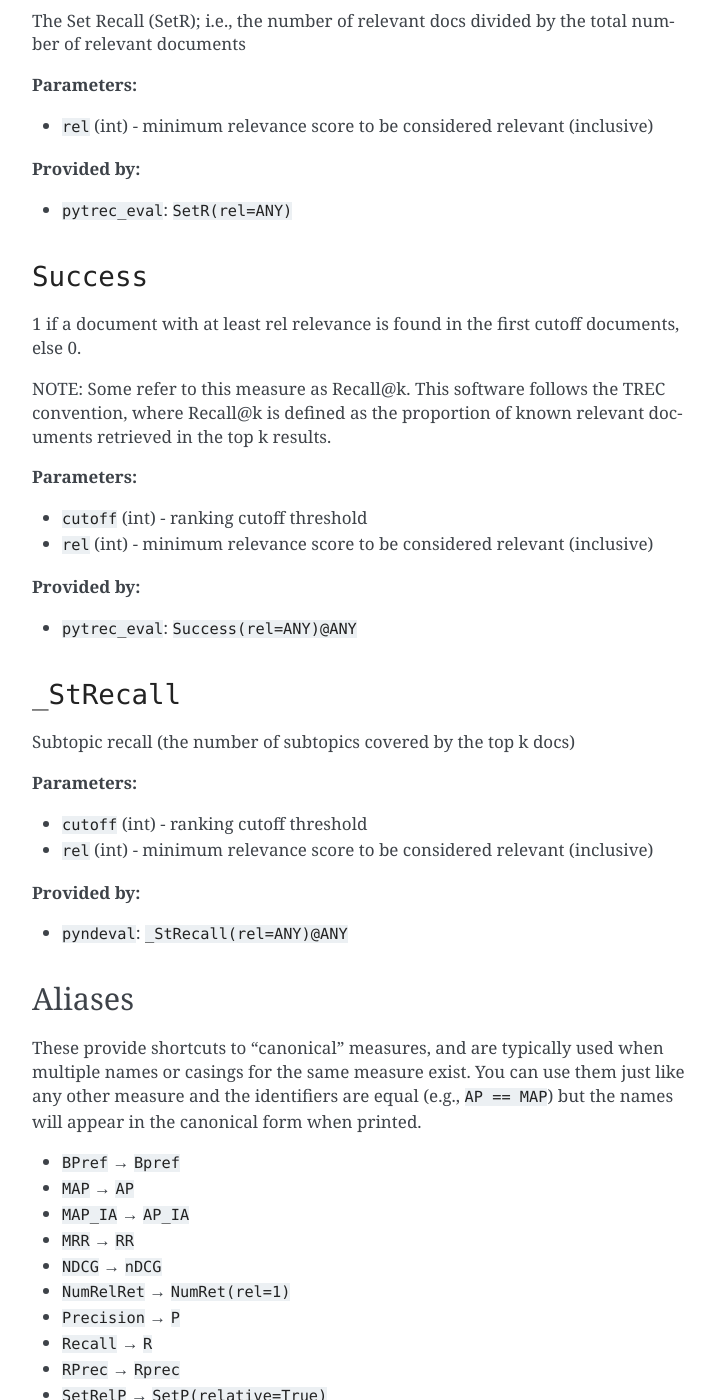
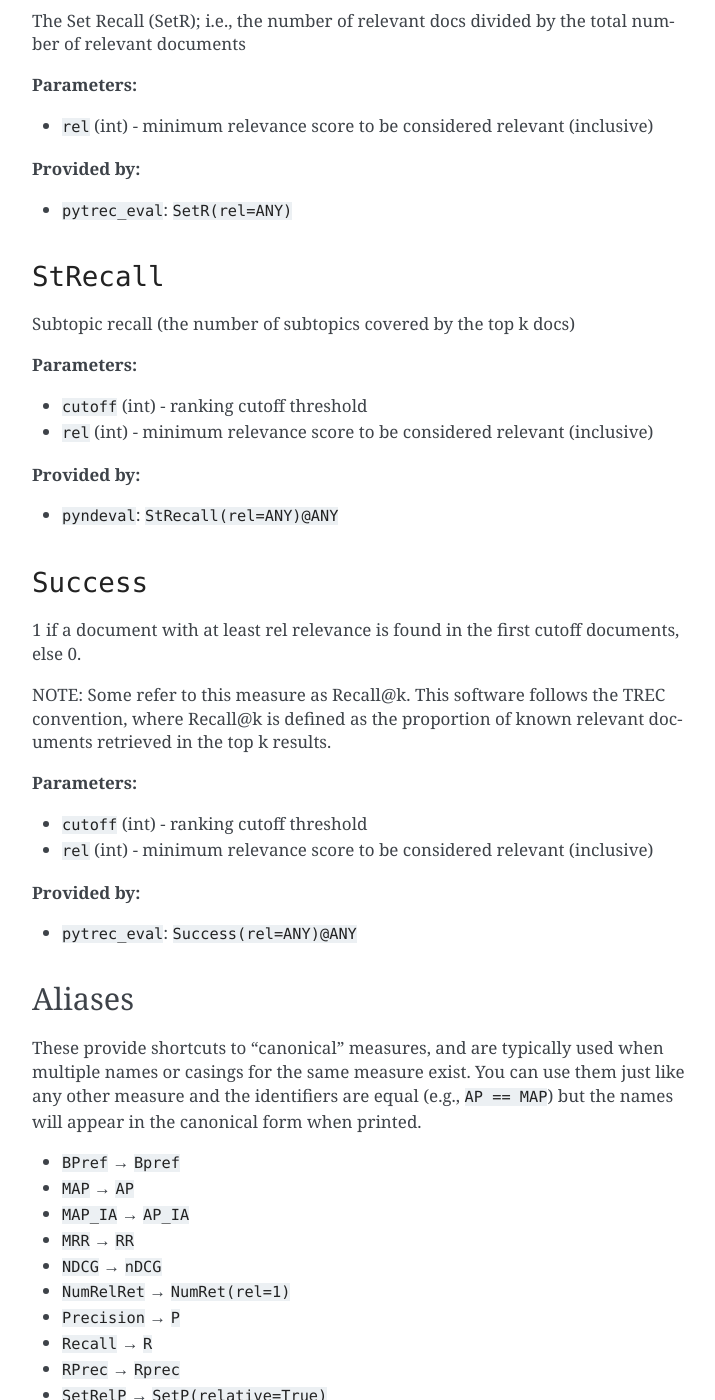
Before and after one commit to terrierteam/ir_measures, a Sphinx documentation site: the page built from docs/measures.rst, in a window 1280 px wide and 1400 px high, scrolled down 16346 px. Shown: the whole window, without its empty margins (388-1103 px from the left). Built offline with Sphinx 7.4.7, drawn with Linux system fonts in a browser that asks for light colours.

Commit message:
regenerated docs

```diff
--- a/docs/providers.rst
+++ b/docs/providers.rst
@@ -114,7 +114,7 @@ Providers
  - ``nNRBP(alpha=ANY, beta=ANY, rel=ANY)``
  - ``AP_IA(rel=ANY, judged_only=ANY)``
  - ``P_IA(rel=ANY, judged_only=ANY)@ANY``
- - ``_StRecall(rel=ANY)@ANY``
+ - ``StRecall(rel=ANY)@ANY``
 
 
 
```
Also changed, not shown: docs/measures.rst (+18 -18 lines).
